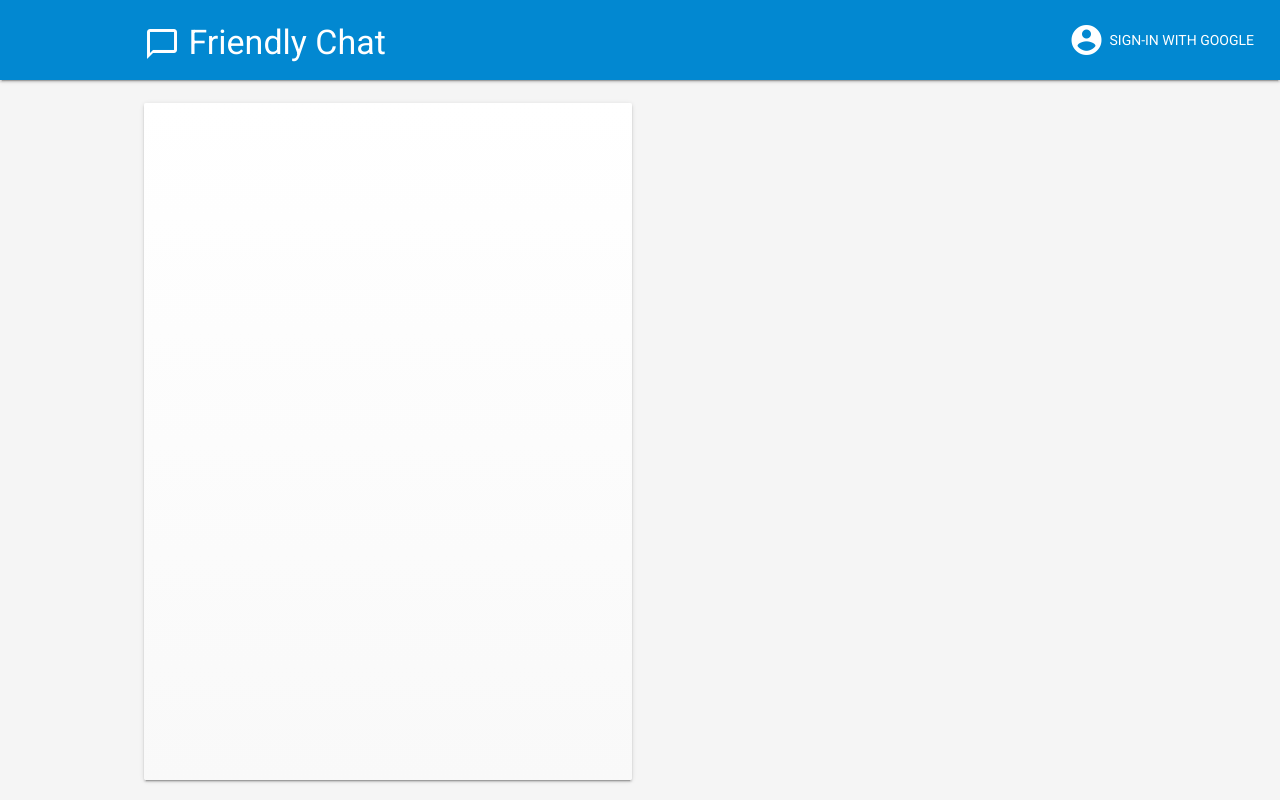
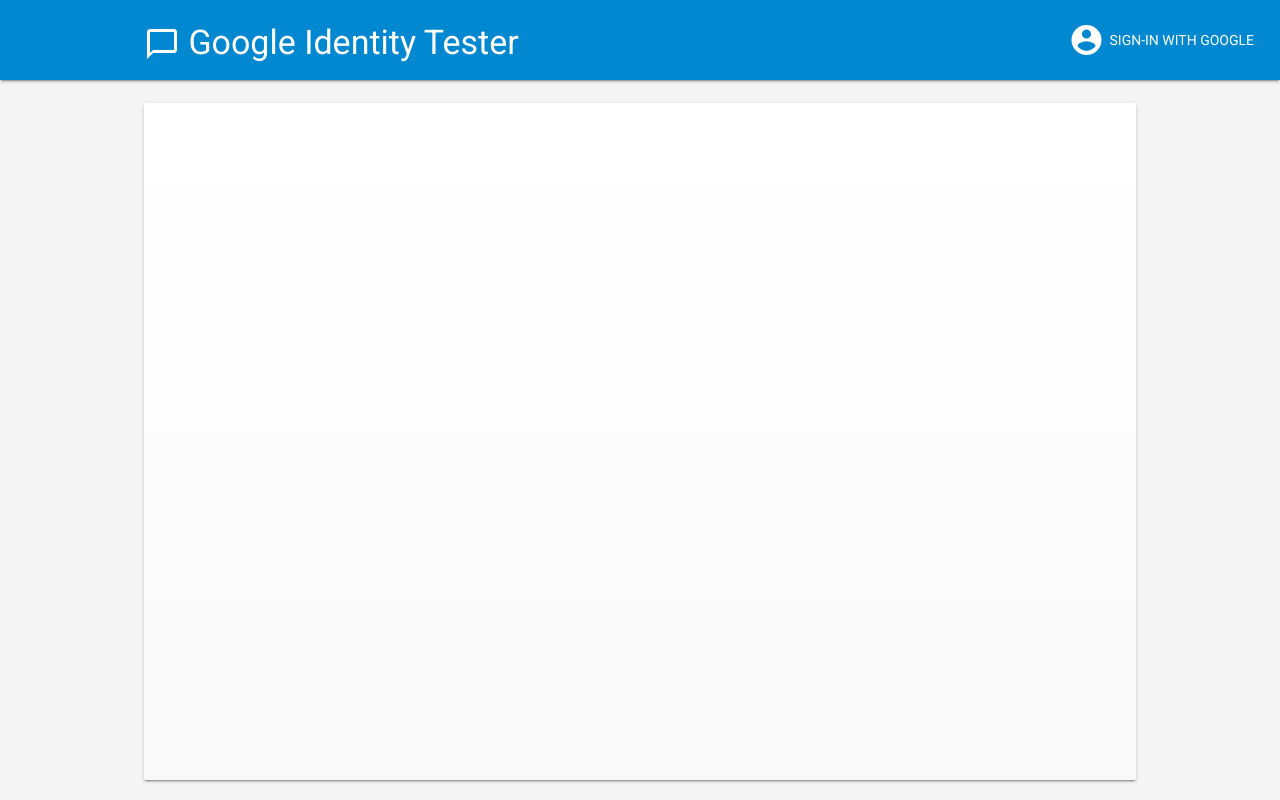
Before and after one commit to johnlife/cdaas, a website: page public/index.html in a window 1280 px wide. Drawn offline with nearby package versions, Linux system fonts and the light colour scheme; no server answers.

Commit message:
Visual Tweaks

```diff
--- a/public/index.html
+++ b/public/index.html
@@ -17,7 +17,7 @@
   <meta http-equiv="X-UA-Compatible" content="IE=edge">
   <meta name="description" content="Learn how to use the Firebase platform on the Web">
   <meta name="viewport" content="width=device-width, initial-scale=1.0">
-  <title>Friendly Chat</title>
+  <title>Google Identity Tester</title>
 
   <!-- Disable tap highlight on IE -->
   <meta name="msapplication-tap-highlight" content="no">
@@ -27,13 +27,13 @@
 
   <!-- Add to homescreen for Chrome on Android -->
   <meta name="mobile-web-app-capable" content="yes">
-  <meta name="application-name" content="Friendly Chat">
+  <meta name="application-name" content="Google Identity Tester">
   <meta name="theme-color" content="#303F9F">
 
   <!-- Add to homescreen for Safari on iOS -->
   <meta name="apple-mobile-web-app-capable" content="yes">
   <meta name="apple-mobile-web-app-status-bar-style" content="black-translucent">
-  <meta name="apple-mobile-web-app-title" content="Friendly Chat">
+  <meta name="apple-mobile-web-app-title" content="Google Identity Tester">
   <meta name="apple-mobile-web-app-status-bar-style" content="#303F9F">
 
   <!-- Tile icon for Win8 -->
@@ -60,7 +60,7 @@
   <header class="mdl-layout__header mdl-color-text--white mdl-color--light-blue-700">
     <div class="mdl-cell mdl-cell--12-col mdl-cell--12-col-tablet mdl-grid">
       <div class="mdl-layout__header-row mdl-cell mdl-cell--12-col mdl-cell--12-col-tablet mdl-cell--12-col-desktop">
-        <h3><i class="material-icons">chat_bubble_outline</i> Friendly Chat</h3>
+        <h3><i class="material-icons">chat_bubble_outline</i> Google Identity Tester</h3>
       </div>
       <div id="user-container">
         <div hidden id="user-pic"></div>
@@ -79,7 +79,7 @@
     <div id="messages-card-container" class="mdl-cell mdl-cell--12-col mdl-grid">
 
       <!-- Messages container -->
-      <div id="messages-card" class="mdl-card mdl-shadow--2dp mdl-cell mdl-cell--12-col mdl-cell--6-col-tablet mdl-cell--6-col-desktop">
+      <div id="messages-card" class="mdl-card mdl-shadow--2dp mdl-cell mdl-cell--12-col mdl-cell--12-col-tablet mdl-cell--12-col-desktop">
         <div class="mdl-card__supporting-text mdl-color-text--grey-600">
           <pre id="details">
           </pre>
```
